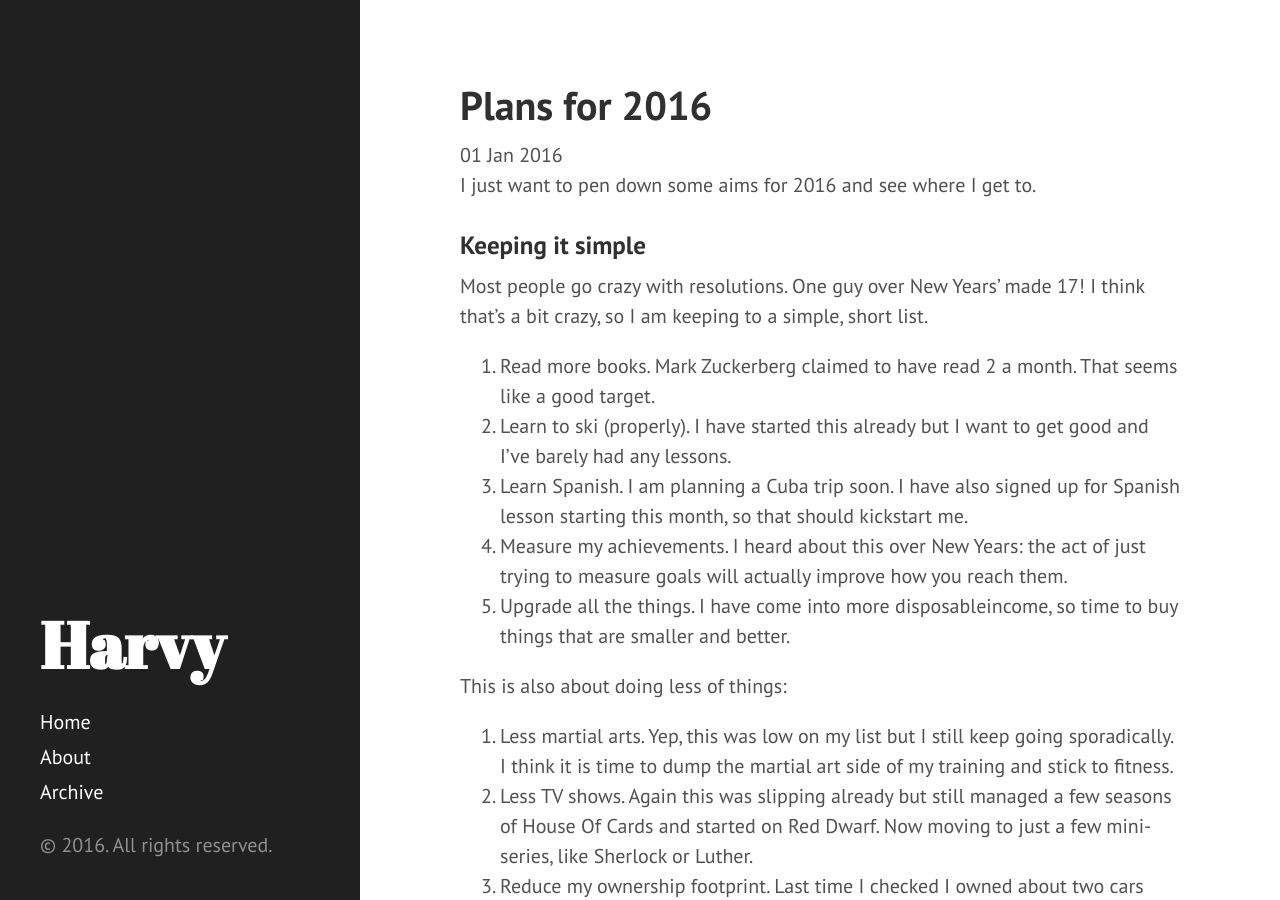
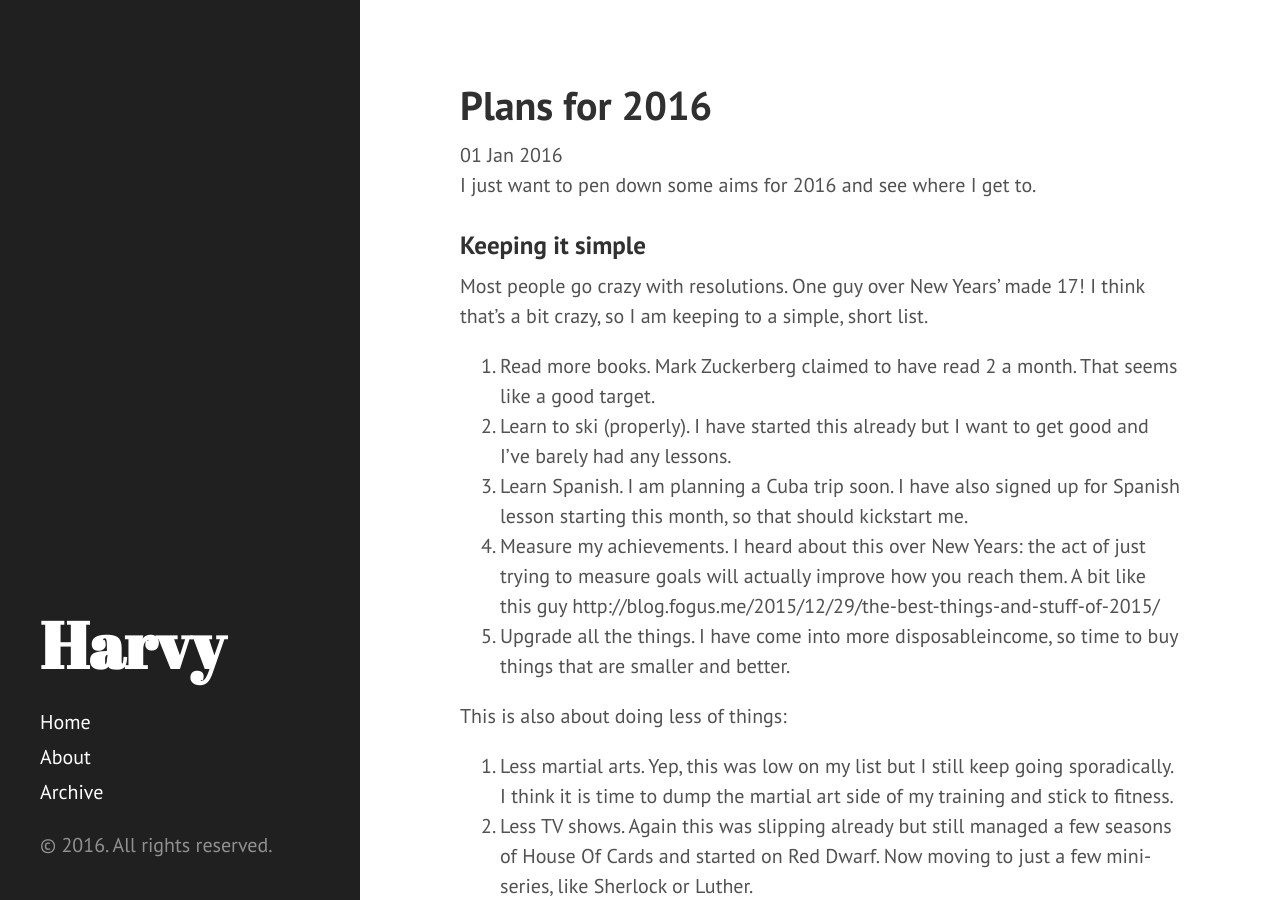
Before and after one commit to harvy4002/harvy4002.github.io, a Jekyll site: the page built from _posts/2016-01-01-plans-for-2016.md, in a window 1280 px wide and 900 px high. Built offline with Jekyll 4.4.1, drawn with Linux system fonts in a browser that asks for light colours; comment, search, counter and statistics services are not loaded.

Commit message:
Added link to new years post

```diff
--- a/_posts/2016-01-01-plans-for-2016.md
+++ b/_posts/2016-01-01-plans-for-2016.md
@@ -13,7 +13,7 @@ Most people go crazy with resolutions. One guy over New Years' made 17! I think
 1. Read more books. Mark Zuckerberg claimed to have read 2 a month. That seems like a good target.
 2. Learn to ski (properly). I have started this already but I want to get good and I've barely had any lessons.
 3. Learn Spanish. I am planning a Cuba trip soon. I have also signed up for Spanish lesson starting this month, so that should kickstart me.
-4. Measure my achievements. I heard about this over New Years: the act of just trying to measure goals will actually improve how you reach them.
+4. Measure my achievements. I heard about this over New Years: the act of just trying to measure goals will actually improve how you reach them. A bit like this guy http://blog.fogus.me/2015/12/29/the-best-things-and-stuff-of-2015/
 5. Upgrade all the things. I have come into more disposableincome, so time to buy things that are smaller and better.
 
 
```
